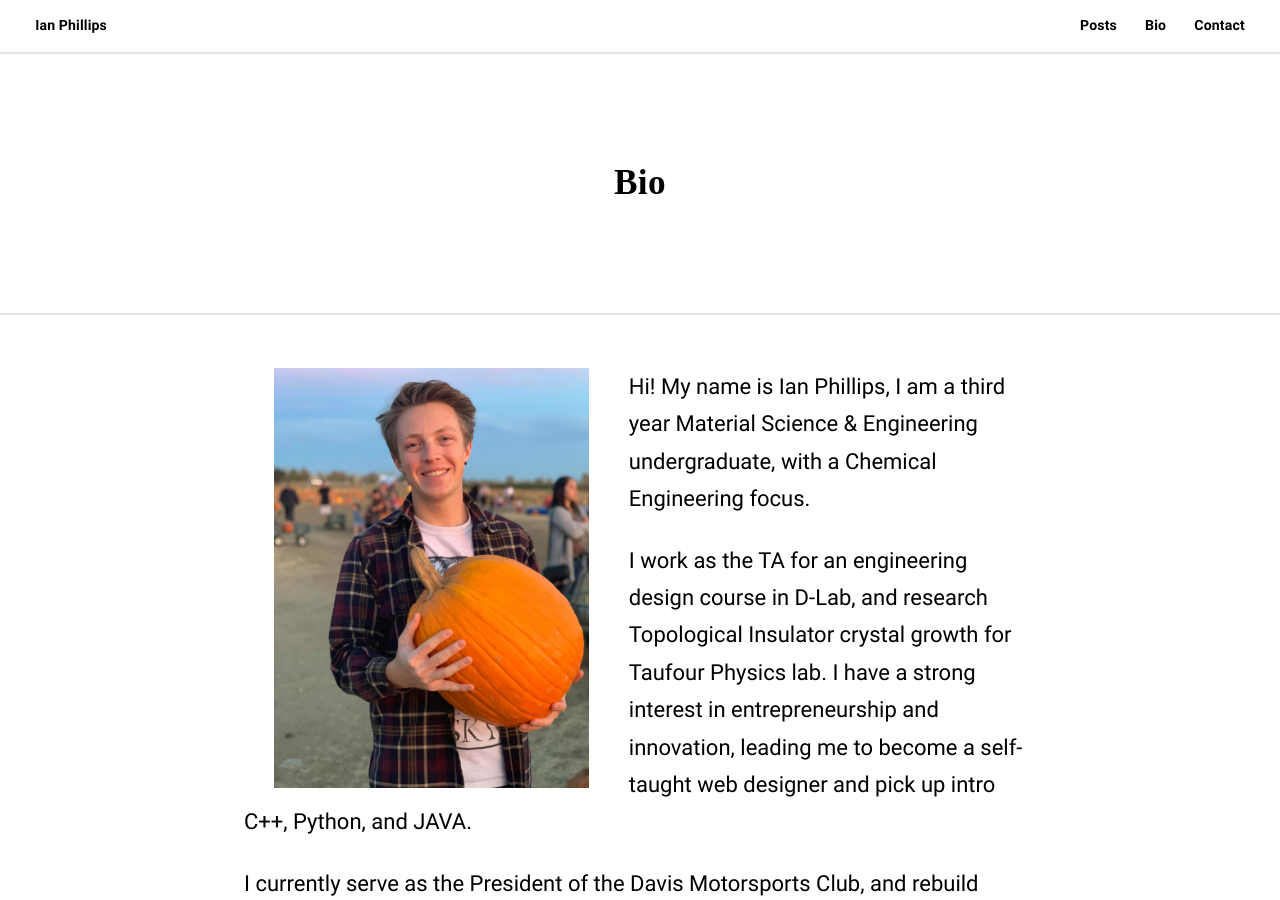
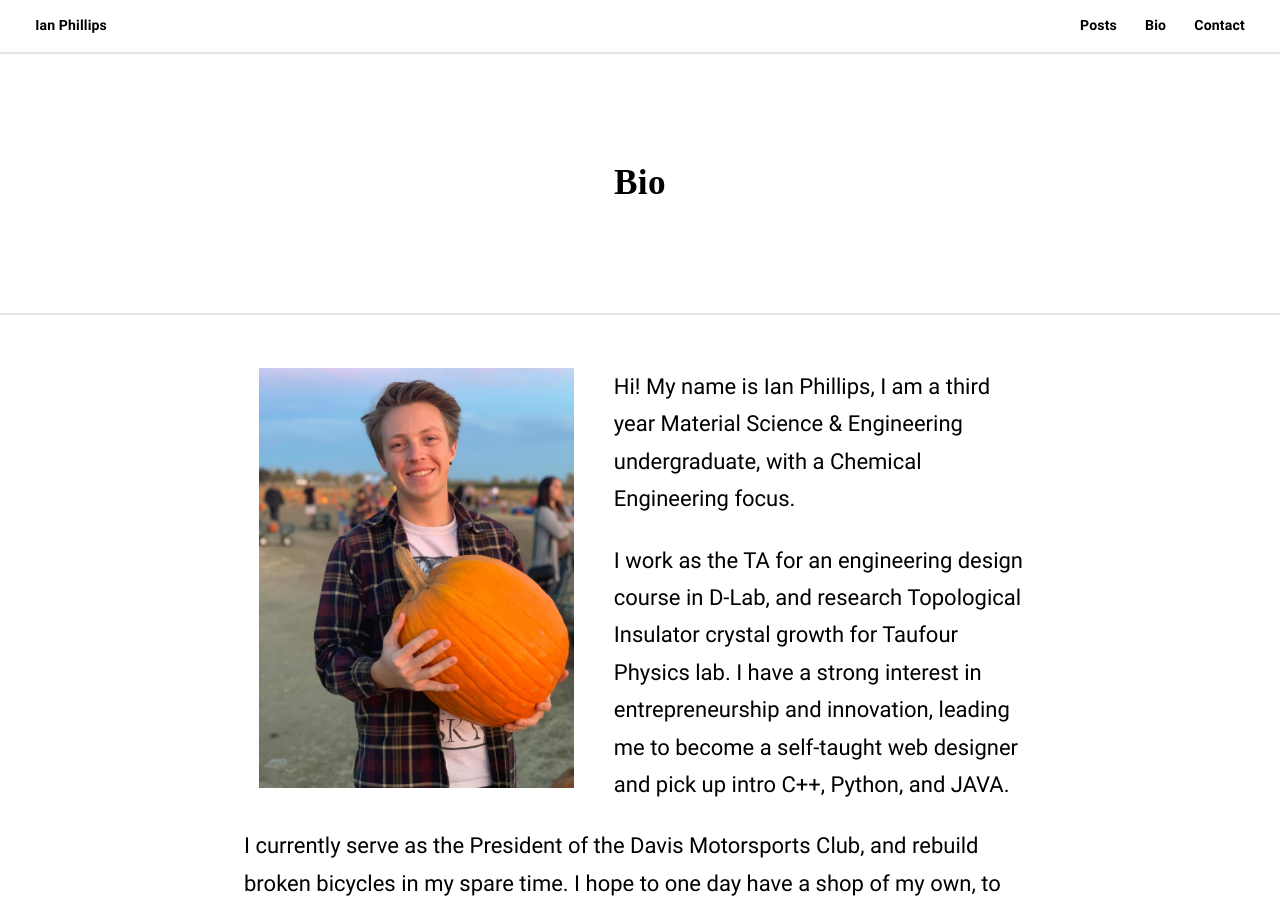
Before and after one commit to ianphillips715/ianphillips715, a Jekyll site: the page built from bio.html, in a window 1280 px wide and 900 px high. Built offline with Jekyll 4.4.1, drawn with Linux system fonts in a browser that asks for light colours; some web fonts are replaced.

Commit message:
Update bio.html

```diff
--- a/bio.html
+++ b/bio.html
@@ -3,7 +3,7 @@ layout: page
 title: Bio
 ---
 
-<div><p style="margin-right:5px"> <img src="/assets/images/me_pumpkin.png" style="width:40%; height:40%; float:left; margin-right:40px; margin-left:30px;"> Hi! My name is Ian Phillips, I am a third year Material Science & Engineering undergraduate, with a Chemical Engineering focus.</p>
+<div><p style="margin-right:5px"> <img src="/assets/images/me_pumpkin.png" style="width:40%; height:40%; float:left; margin-right:40px; margin-left:15px;"> Hi! My name is Ian Phillips, I am a third year Material Science & Engineering undergraduate, with a Chemical Engineering focus.</p>
 </br><p>I work as the TA for an engineering design course in D-Lab, and research Topological Insulator crystal growth for Taufour Physics lab. I have a strong interest in entrepreneurship and innovation, leading me to become a self-taught web designer and pick up intro C++, Python, and JAVA.</p>
 </br><p>I currently serve as the President of the Davis Motorsports Club, and rebuild broken bicycles in my spare time. I hope to one day have a shop of my own, to machine auto parts and build my engineering ideas.</p>
 </br><p>My professional and personal interests often overlap, ranging from sustainable energy, automotive, and novel material research to entrepreneurship, bicycles, and music. Over the years, I have played guitar, trumpet and trombone!</p>
```
